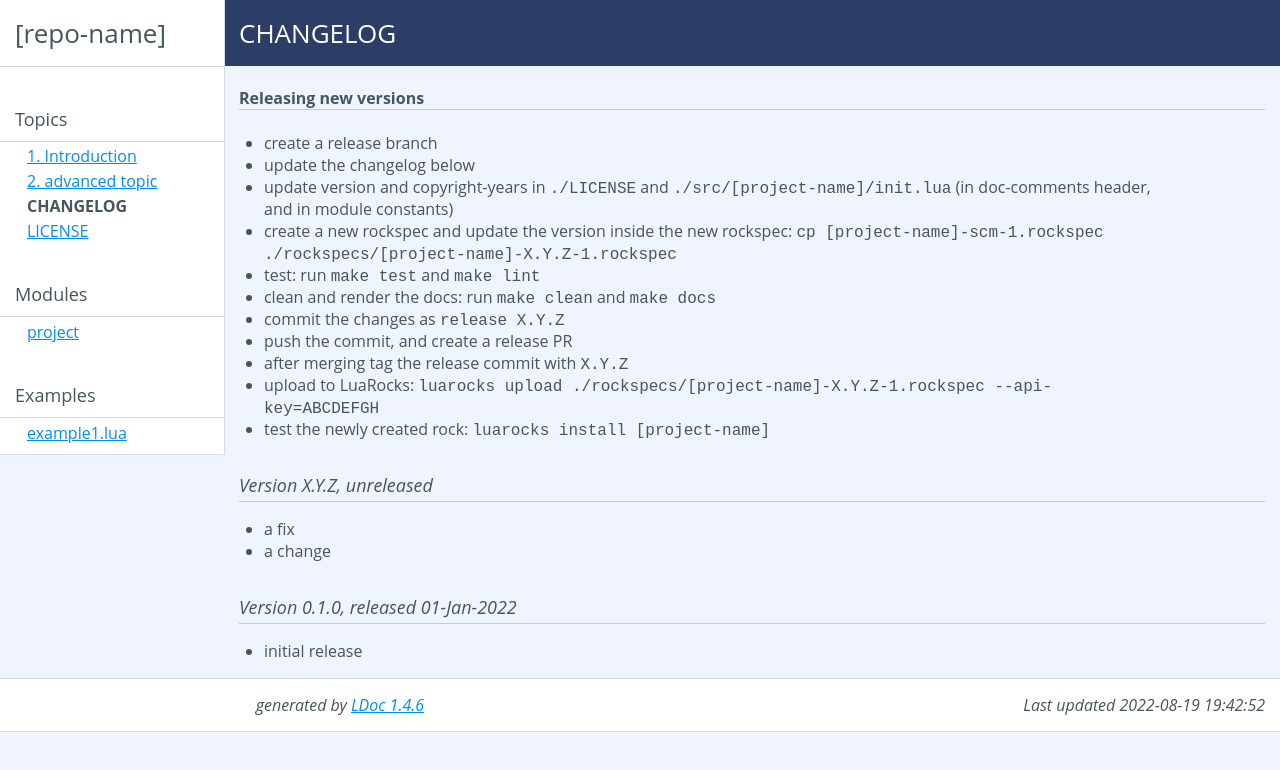
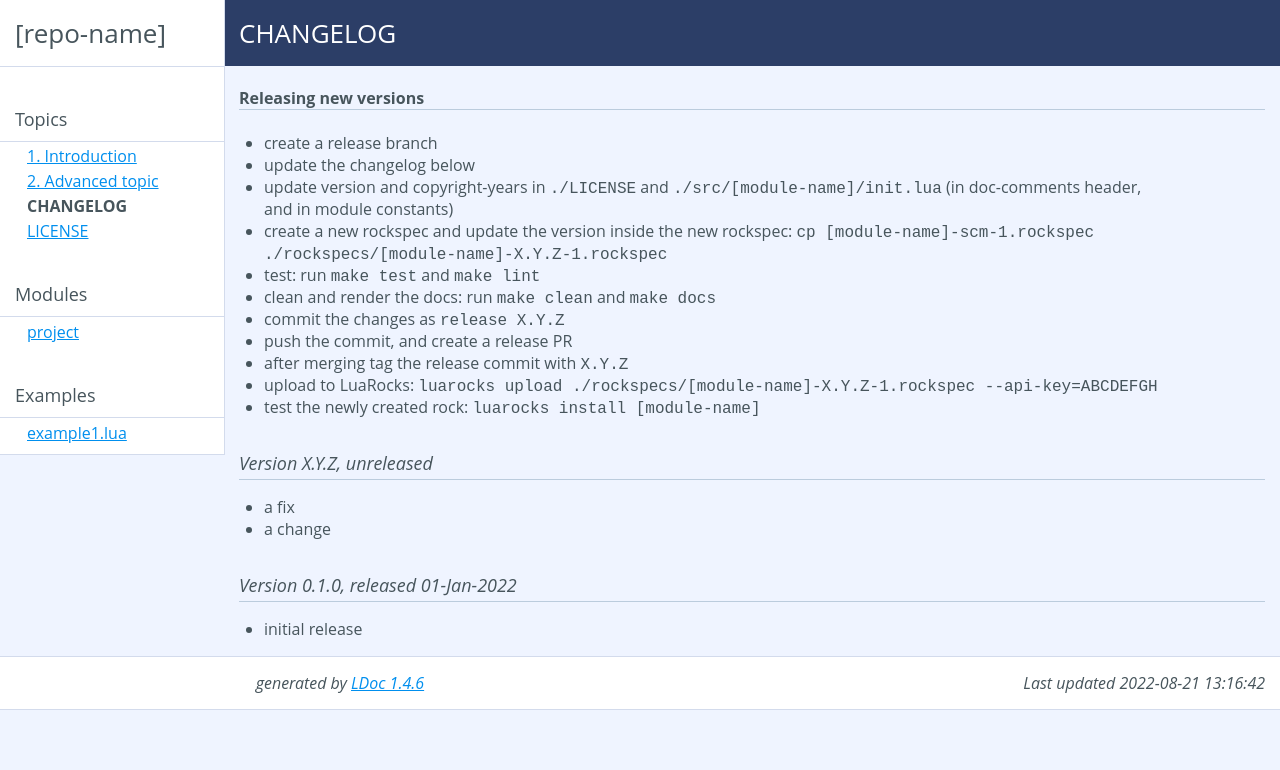
Before and after one commit to Tieske/project.lua, a plain HTML site: page docs/topics/CHANGELOG.md.html in a window 1280 px wide. Drawn offline with Linux system fonts and the light colour scheme.

Commit message:
change project-name to module-name

```diff
--- a/docs/topics/CHANGELOG.md.html
+++ b/docs/topics/CHANGELOG.md.html
@@ -3,7 +3,7 @@
 <html>
 <meta http-equiv="Content-Type" content="text/html; charset=UTF-8"/>
 <head>
-    <title>[project-name] docs</title>
+    <title>[module-name] docs</title>
     <link rel="stylesheet" href="../ldoc.css" type="text/css" />
 </head>
 <body>
@@ -32,7 +32,7 @@
 <h2>Topics</h2>
 <ul class="">
   <li><a href="../topics/01-introduction.md.html">1. Introduction</a></li>
-  <li><a href="../topics/02-advanced.md.html">2. advanced topic</a></li>
+  <li><a href="../topics/02-advanced.md.html">2. Advanced topic</a></li>
   <li><strong>CHANGELOG</strong></li>
   <li><a href="../topics/LICENSE.html">LICENSE</a></li>
 </ul>
@@ -57,17 +57,17 @@
 <ul>
     <li>create a release branch</li>
     <li>update the changelog below</li>
-    <li>update version and copyright-years in <code>./LICENSE</code> and <code>./src/[project-name]/init.lua</code> (in doc-comments
+    <li>update version and copyright-years in <code>./LICENSE</code> and <code>./src/[module-name]/init.lua</code> (in doc-comments
     header, and in module constants)</li>
     <li>create a new rockspec and update the version inside the new rockspec:
-    <code>cp [project-name]-scm-1.rockspec ./rockspecs/[project-name]-X.Y.Z-1.rockspec</code></li>
+    <code>cp [module-name]-scm-1.rockspec ./rockspecs/[module-name]-X.Y.Z-1.rockspec</code></li>
     <li>test: run <code>make test</code> and <code>make lint</code></li>
     <li>clean and render the docs: run <code>make clean</code> and <code>make docs</code></li>
     <li>commit the changes as <code>release X.Y.Z</code></li>
     <li>push the commit, and create a release PR</li>
     <li>after merging tag the release commit with <code>X.Y.Z</code></li>
-    <li>upload to LuaRocks: <code>luarocks upload ./rockspecs/[project-name]-X.Y.Z-1.rockspec --api-key=ABCDEFGH</code></li>
-    <li>test the newly created rock: <code>luarocks install [project-name]</code></li>
+    <li>upload to LuaRocks: <code>luarocks upload ./rockspecs/[module-name]-X.Y.Z-1.rockspec --api-key=ABCDEFGH</code></li>
+    <li>test the newly created rock: <code>luarocks install [module-name]</code></li>
 </ul>
 
 <h3>Version X.Y.Z, unreleased</h3>
@@ -88,7 +88,7 @@
 </div> <!-- id="main" -->
 <div id="about">
 <i>generated by <a href="http://github.com/stevedonovan/LDoc">LDoc 1.4.6</a></i>
-<i style="float:right;">Last updated 2022-08-19 19:42:52 </i>
+<i style="float:right;">Last updated 2022-08-21 13:16:42 </i>
 </div> <!-- id="about" -->
 </div> <!-- id="container" -->
 </body>
```
Also changed, not shown: docs/examples/example1.lua.html (+3 -3 lines), docs/index.html (+3 -3 lines), docs/topics/01-introduction.md.html (+3 -3 lines), docs/topics/02-advanced.md.html (+4 -4 lines), docs/topics/LICENSE.html (+3 -3 lines), 5 other files.
